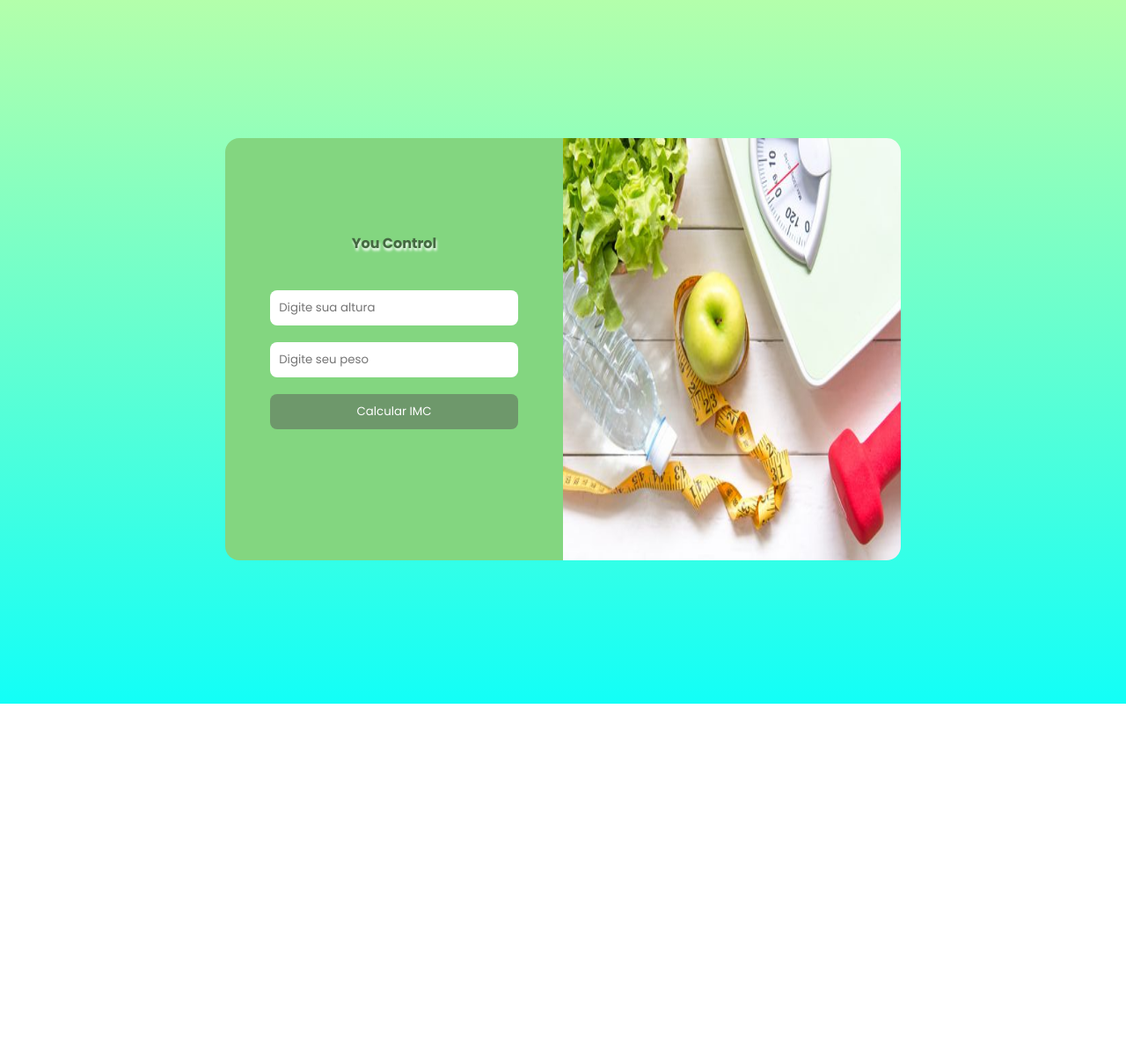
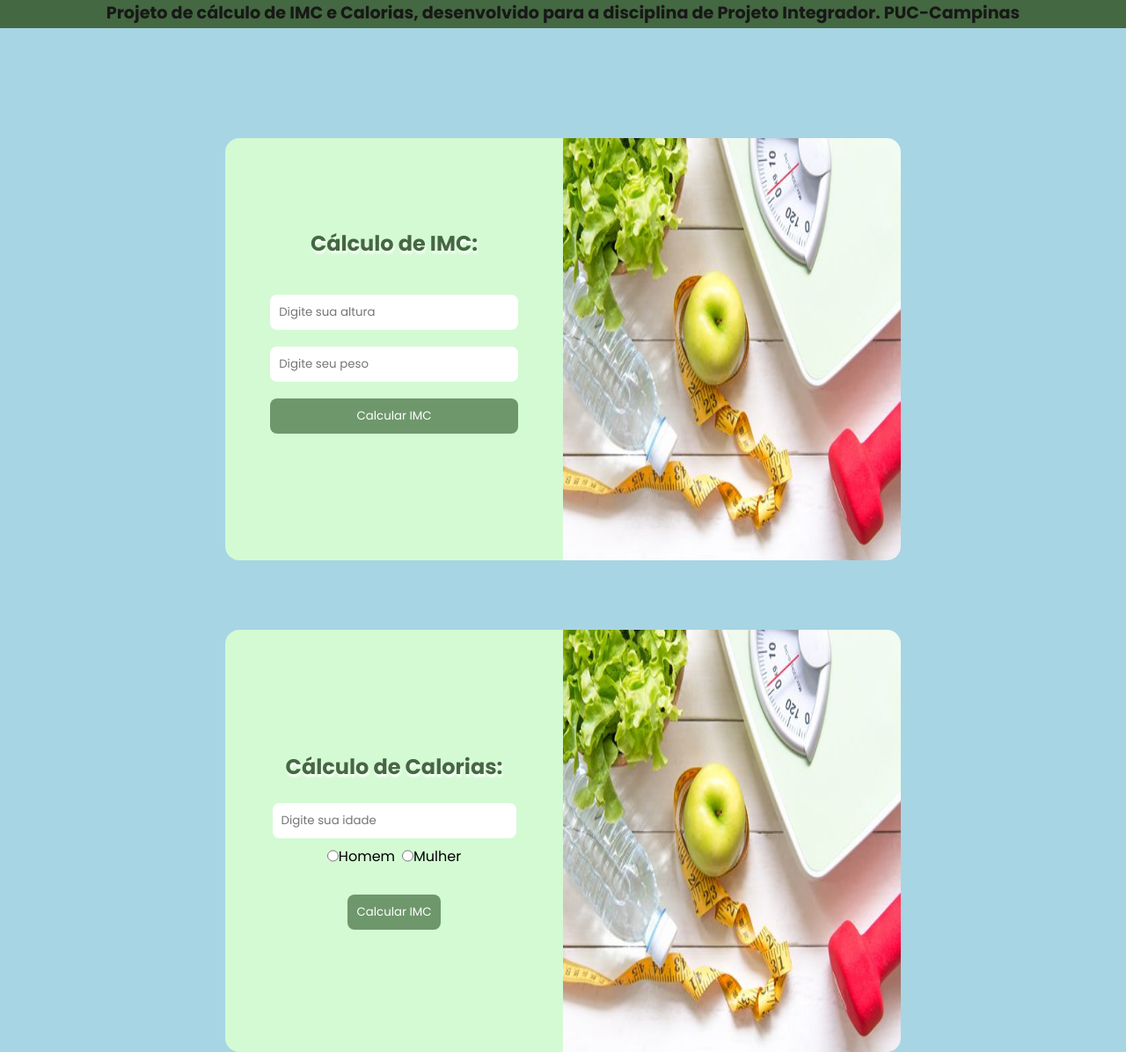
Before and after one commit to brunoalecio/form-IMC, a plain HTML site: page index.html in a window 1280 px wide. Shown: the whole page at 88% size. Before the commit the page ends 800 px from the top, so only its background shows below. Drawn offline with Linux system fonts and the light colour scheme.

Commit message:
criacao do content calorias

```diff
--- a/index.html
+++ b/index.html
@@ -8,9 +8,13 @@
     <title>Formulário IMC</title>
 </head>
 <body>
+    <header>
+        <h1>Projeto de cálculo de IMC e Calorias, desenvolvido para a disciplina de Projeto Integrador. PUC-Campinas</h1>
+    </header>
+    <div class="box-geral">
         <div class="main-content">
             <section class="main">
-            <a href="#">You Control</a>
+                <h2>Cálculo de IMC:</h2>
                 <form>
                     <input type="number" step="0.01" min="0" placeholder="Digite sua altura">
                     <input type="number" step="0.01" min="0" placeholder="Digite seu peso">
@@ -21,5 +25,23 @@
                 <img src="./images/imgPeso2.jpg" alt="A imagem mostra uma maça com uma fita métrica envolvendo-a, Uma balança, Uma Garrafa de água deitada, um bowl com alface e um altere">
             </section>
         </div>
+
+        <div class="box-calorias">
+            <section class="calorias-content">
+                <h2>Cálculo de Calorias:</h2>
+                <section class="input">
+                    <input type="text" placeholder="Digite sua idade">
+                    <div class="radios-btns">
+                        <input type="radio" name="Homem" id="H" value="Homem">
+                        <label for="H">Homem</label>
+                        <input type="radio" name="Mulher" id="M" value="Mulher">
+                        <label for="M">Mulher</label>
+                    </div>
+                </section>
+                <input class="btn" type="submit" value="Calcular IMC">
+            </section>
+            <img src="./images/imgPeso2.jpg" alt="A imagem mostra uma maça com uma fita métrica envolvendo-a, Uma balança, Uma Garrafa de água deitada, um bowl com alface e um altere">
+        </div>
+    </div>
 </body>
 </html>
--- a/style.css
+++ b/style.css
@@ -9,14 +9,31 @@
 }
 
 body {
+    overflow-x: hidden;
     width: 100vw;
     height: 100vh;
-    background: linear-gradient(to bottom, #b3ffab, #12fff7);
+    background-color: rgb(167, 213, 228);
 
     /* centralizar section main */
     display: flex;
+    flex-direction: column;
     justify-content: center;
     align-items: center;
+}
+
+body header {
+    display: flex;
+    justify-content: center;
+    width: 100vw;
+    height: 2.0rem;
+    top: 0;
+    background-color: #446841;
+    position:absolute;
+}
+
+body header h1 {
+    font-size: 1.2rem;
+    color:rgb(24, 24, 24);
 }
 
 body .main-content {
@@ -34,7 +51,7 @@ body .main {
     width: 30vw;
     height: 60vh;
 
-    background-color: #83D680;
+    background-color: #d4fad3;
     border-radius: 16px 0px 0px 16px;
 
     display: flex;
@@ -44,7 +61,7 @@ body .main {
     align-items: center;
 }
 
-body .main a {
+body .main h2 {
     color: #446841;
     text-shadow: 1px 3px 3px #ffffff;
     font-weight: bold;
@@ -72,13 +89,83 @@ body .main form input{
 body .main form .btn {
     background-color: #6E986B;
     color: #FFF;
+    cursor: pointer;
 }
 
 body .main form .btn:hover {
     background-color: #446841;
     color: #FFF;
+    transition: 250ms;
 }
 
 body .main form input:nth-child(1) {
     margin-top: 0;
 }
+
+/* ========================================== parte de calorias ======================================*/
+
+body .box-calorias {
+    margin-top: 4.5rem;
+    height: 15rem;
+    width: 60rem;
+    position: absolute;
+    display: inline-block;
+    display: flex;
+}
+
+body .calorias-content {
+    gap: 1.5rem;
+
+    width: 30vw;
+    height: 60vh;
+
+    background-color: #d4fad3;
+    border-radius: 16px 0px 0px 16px;
+
+    display: flex;
+    flex-direction: column;
+
+    justify-content: center;
+    align-items: center;
+}
+
+body .box-calorias img{
+    width: 30vw;
+    height: 60vh;
+
+    border-radius: 0px 16px 16px 0px;
+}
+
+body .calorias-content input {
+    border-radius: 8px;
+    border: none;
+    outline: 0;
+    height: 40px;
+    padding: 10px;
+}
+
+body .radios-btns {
+    display: flex;
+    justify-content: center;
+    align-items: center;
+}
+
+body .radios-btns input {
+    margin-left: 0.5rem;
+}
+
+body #H {
+    margin-left: 0;
+}
+
+body .box-calorias .calorias-content h2 {
+    color: #446841;
+    text-shadow: 1px 3px 3px #ffffff;
+    font-weight: bold;
+}
+
+body .box-calorias .btn {
+    background-color: #6E986B;
+    color: #FFF;
+    cursor: pointer;
+}
```
Lines whose indentation alone changed are shown as unchanged.
